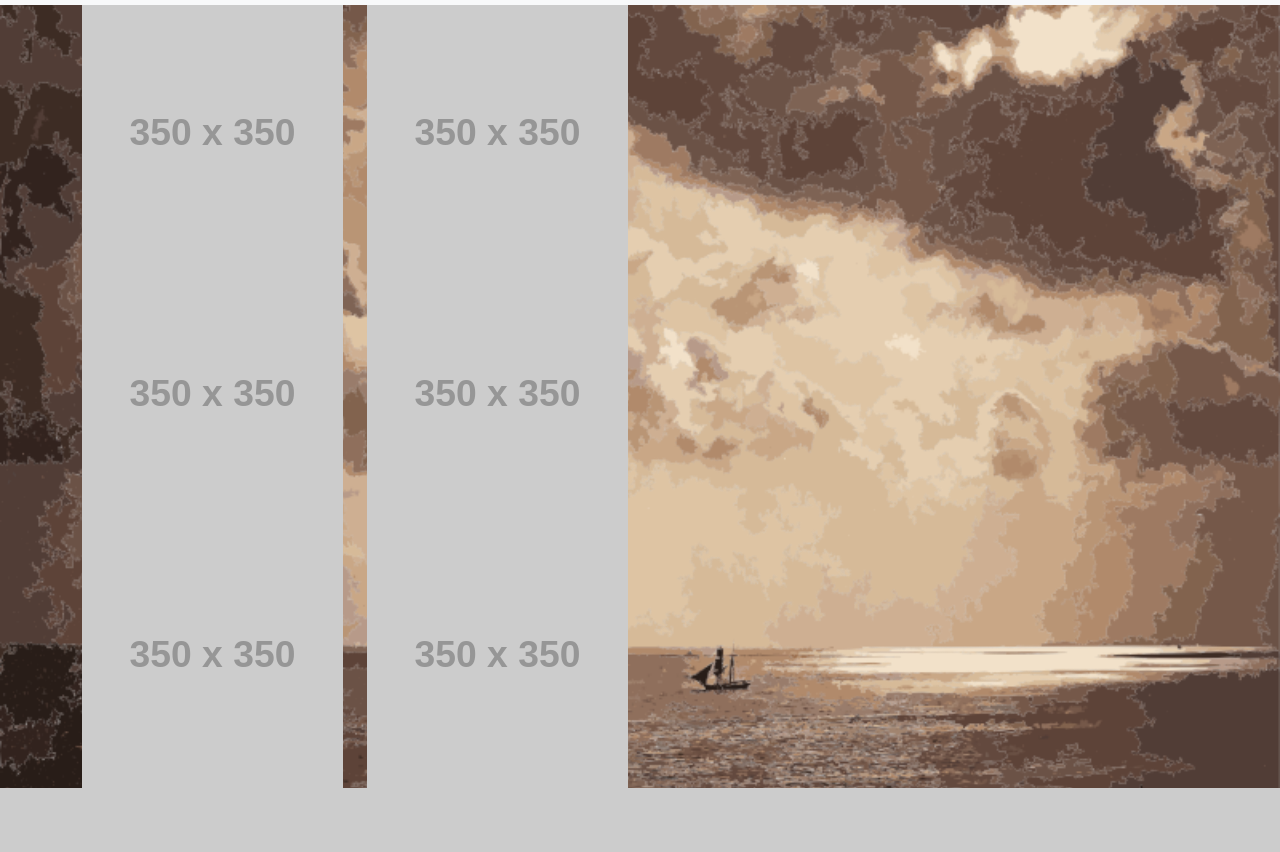
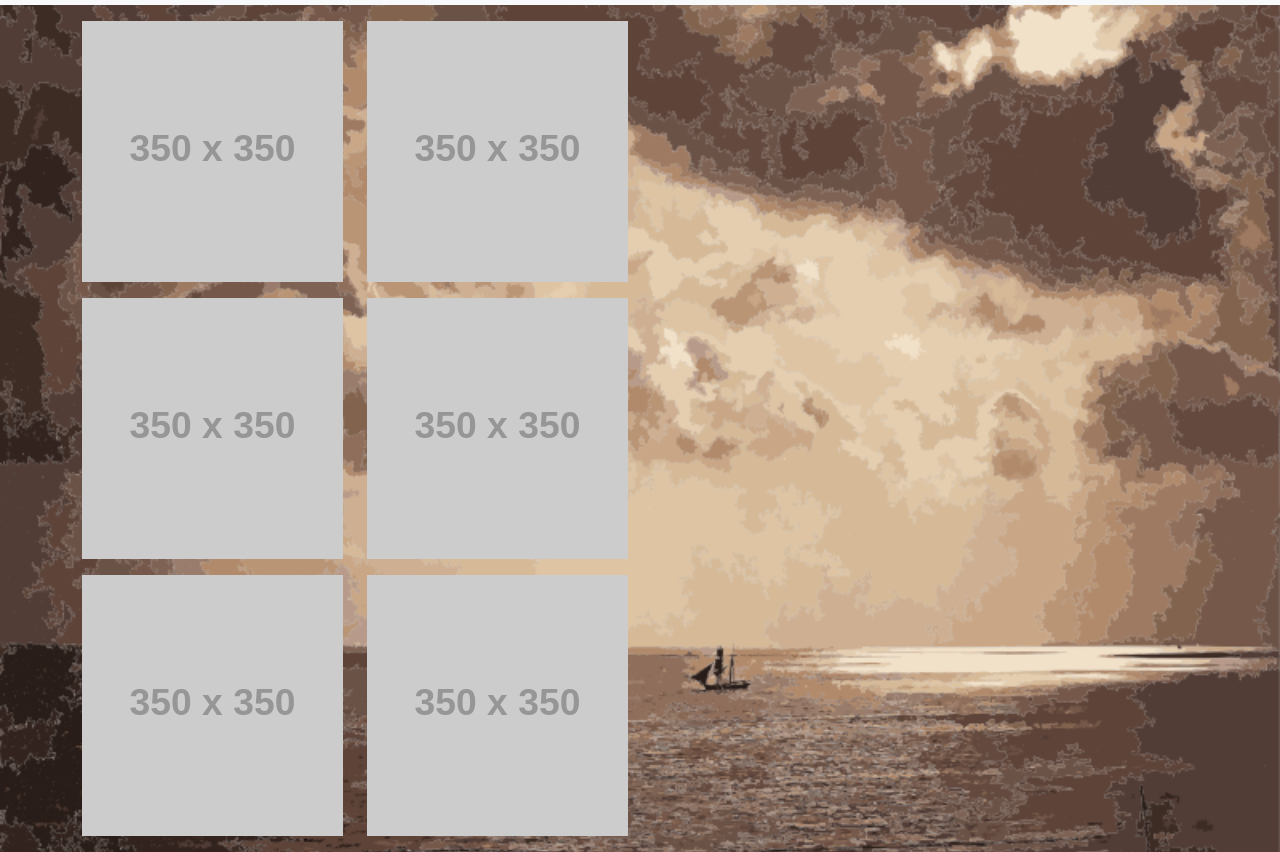
Before and after one commit to benlaro0214/PortoResponso, a plain HTML site: page portfolio.html in a window 1280 px wide. Shown: the part 51-903 px from the top of the page. Before the commit the page ends 839 px from the top, so only its background shows below. Drawn offline with nearby package versions, Linux system fonts and the light colour scheme; placeholder pictures from the web are drawn by us.

Commit message:
added some proper spacing between the images

```diff
--- a/portfolio.html
+++ b/portfolio.html
@@ -35,28 +35,28 @@
 
 
 
-           <div class="container">
+           <div class="container mt-3">
             <div class="row">
-                <div class="col-sm-3">
+                <div class="col-sm-3 mb-3">
                     <img src="https://via.placeholder.com/350" style="width:100%">
                 </div>
-                <div class="col-sm-3">
+                <div class="col-sm-3 mb-3">
                     <img src="https://via.placeholder.com/350" style="width:100%">
                 </div>
             </div>
             <div class="row">
-                <div class="col-sm-3">
+                <div class="col-sm-3 mb-3">
                     <img src="https://via.placeholder.com/350" style="width:100%">
                 </div>
-                <div class="col-sm-3">
+                <div class="col-sm-3 mb-3">
                     <img src="https://via.placeholder.com/350" style="width:100%">
                 </div>
             </div>
             <div class="row">
-                <div class="col-sm-3">
+                <div class="col-sm-3 mb-3">
                     <img src="https://via.placeholder.com/350" style="width:100%">
                 </div>
-                <div class="col-sm-3">
+                <div class="col-sm-3 mb-3">
                     <img src="https://via.placeholder.com/350" style="width:100%">
                 </div>
             </div>
```
